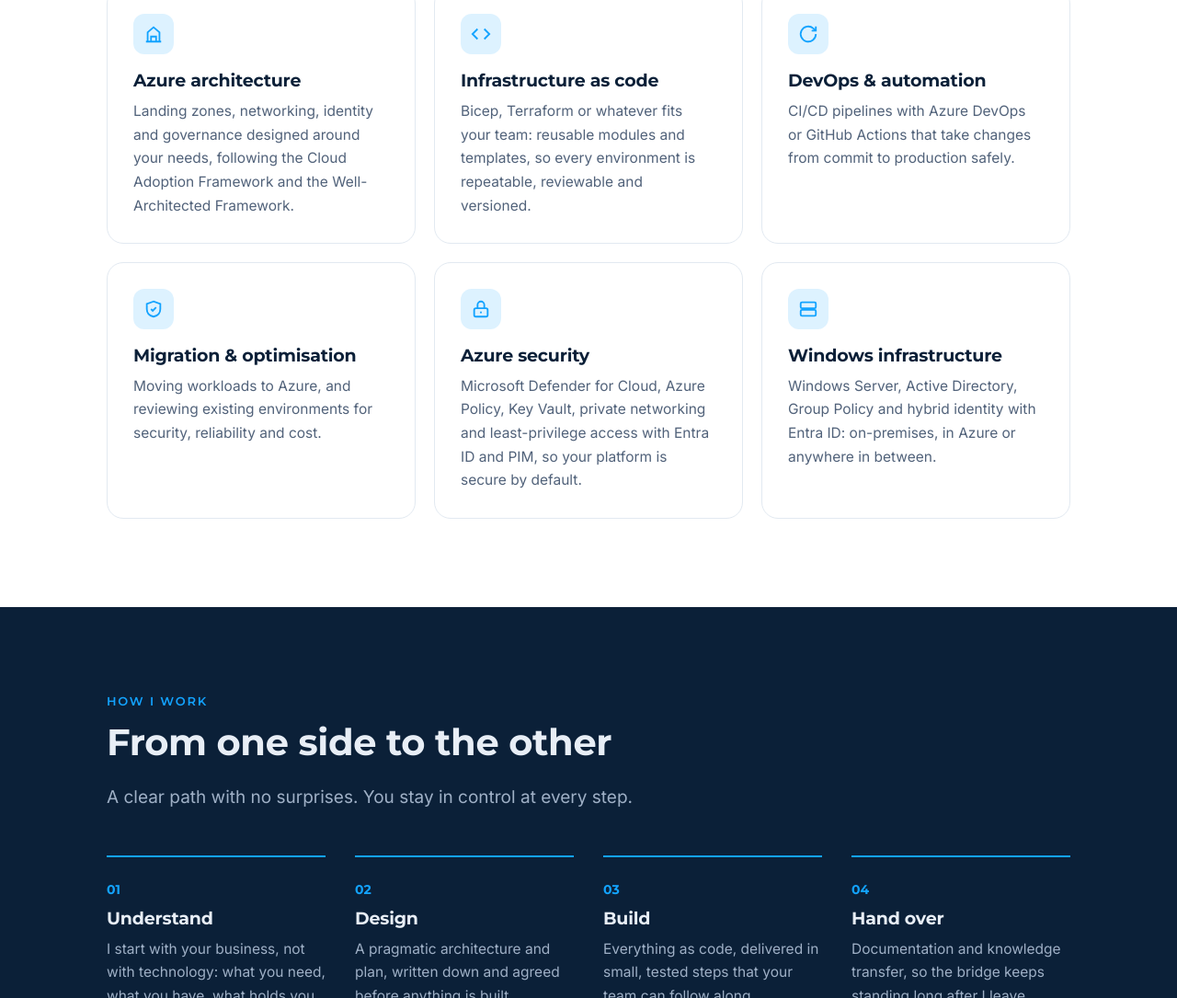
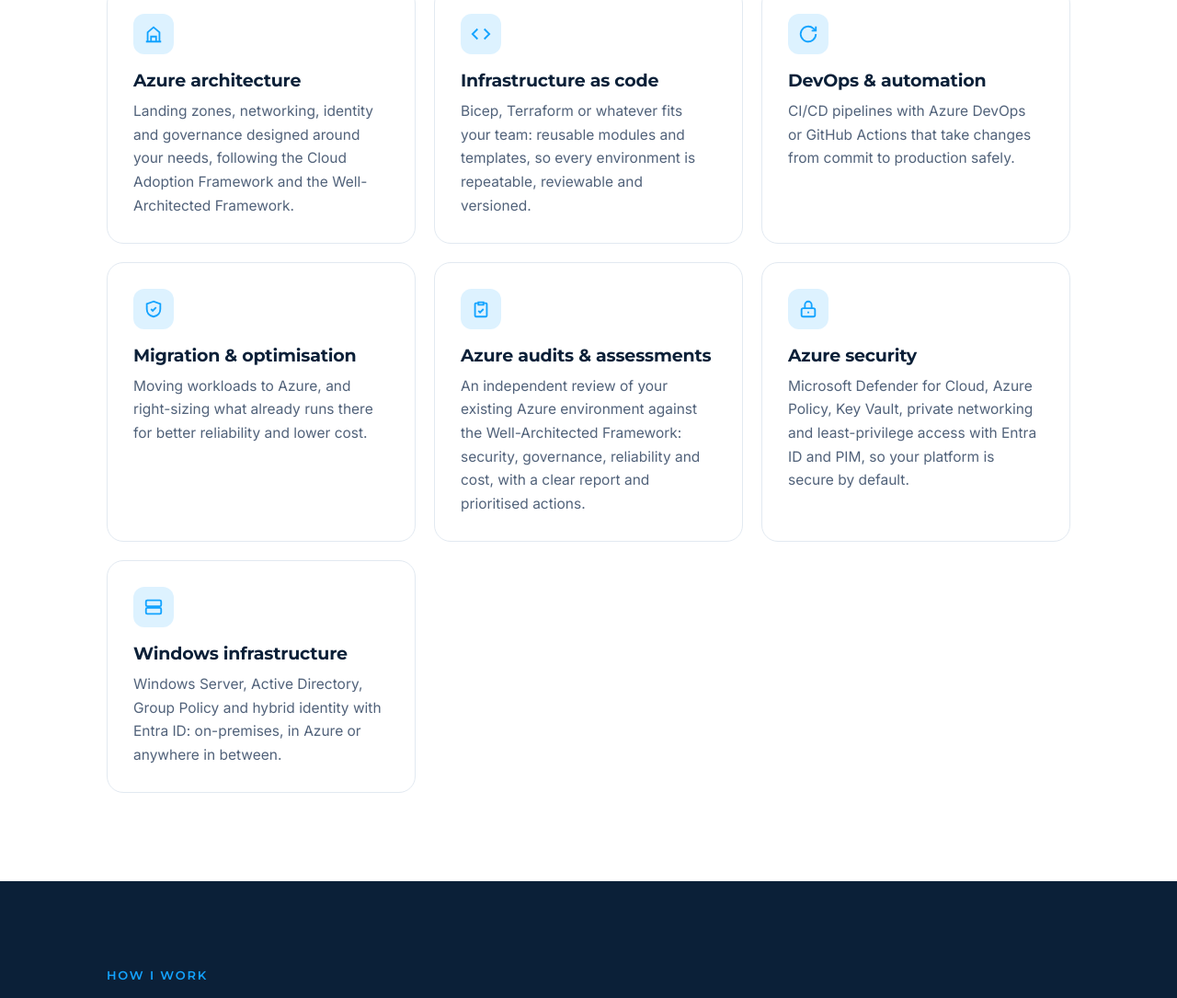
Before and after one commit to pontixbe/website, a plain HTML site: page index.html in a window 1280 px wide. Shown: the part 2570-3655 px from the top of the page at 92% size. Drawn offline with Linux system fonts and the light colour scheme.

Commit message:
Add Azure audits and assessments to services

```diff
--- a/index.html
+++ b/index.html
@@ -249,7 +249,12 @@
         <article class="card">
           <div class="ico"><svg width="22" height="22" viewBox="0 0 24 24" fill="none" stroke="currentColor" stroke-width="2"><path d="M12 3 4 6v6c0 5 3.5 8 8 9 4.5-1 8-4 8-9V6z"/><path d="m9 12 2 2 4-4"/></svg></div>
           <h3>Migration & optimisation</h3>
-          <p>Moving workloads to Azure, and reviewing existing environments for security, reliability and cost.</p>
+          <p>Moving workloads to Azure, and right-sizing what already runs there for better reliability and lower cost.</p>
+        </article>
+        <article class="card">
+          <div class="ico"><svg width="22" height="22" viewBox="0 0 24 24" fill="none" stroke="currentColor" stroke-width="2"><path d="M9 4h6v3H9zM9 5H6a1 1 0 0 0-1 1v14a1 1 0 0 0 1 1h12a1 1 0 0 0 1-1V6a1 1 0 0 0-1-1h-3"/><path d="m9 14 2 2 4-4"/></svg></div>
+          <h3>Azure audits &amp; assessments</h3>
+          <p>An independent review of your existing Azure environment against the Well-Architected Framework: security, governance, reliability and cost, with a clear report and prioritised actions.</p>
         </article>
         <article class="card">
           <div class="ico"><svg width="22" height="22" viewBox="0 0 24 24" fill="none" stroke="currentColor" stroke-width="2"><rect x="4" y="11" width="16" height="10" rx="2"/><path d="M8 11V7a4 4 0 0 1 8 0v4M12 15v2"/></svg></div>
```
